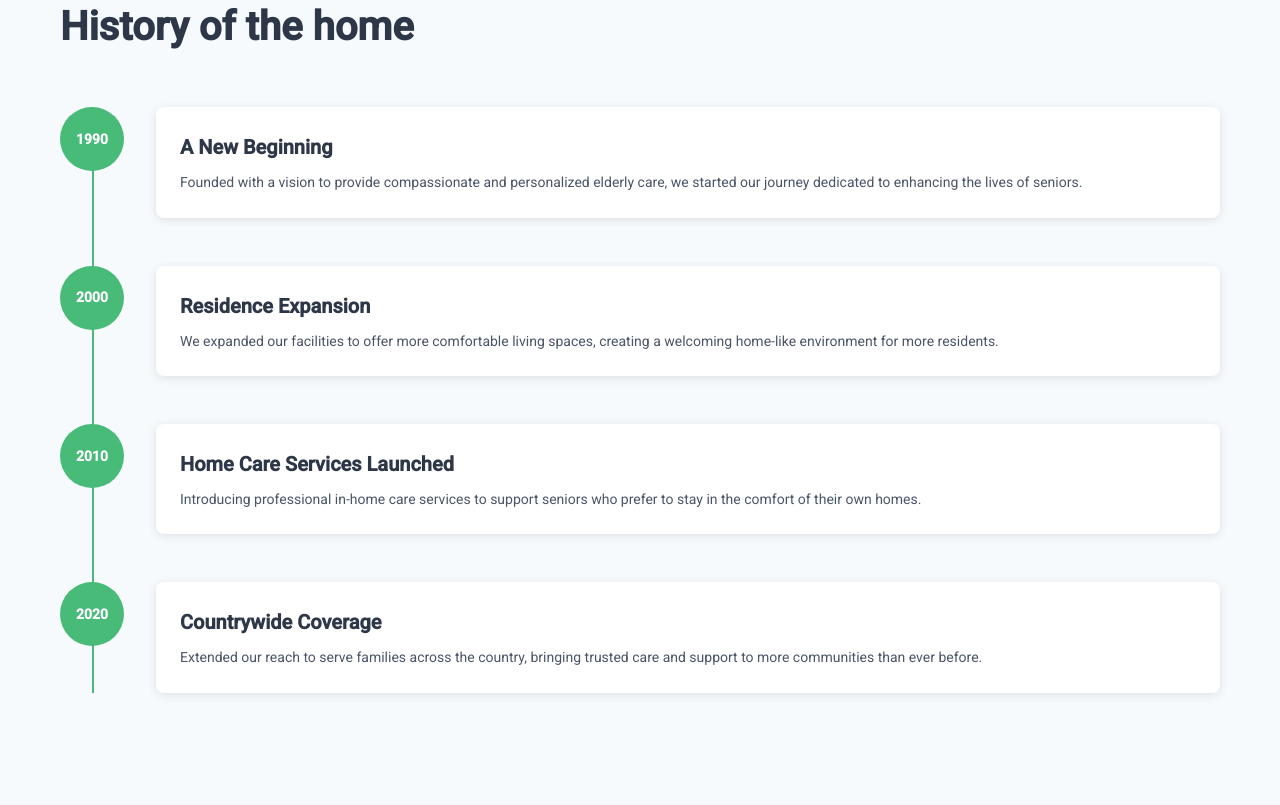
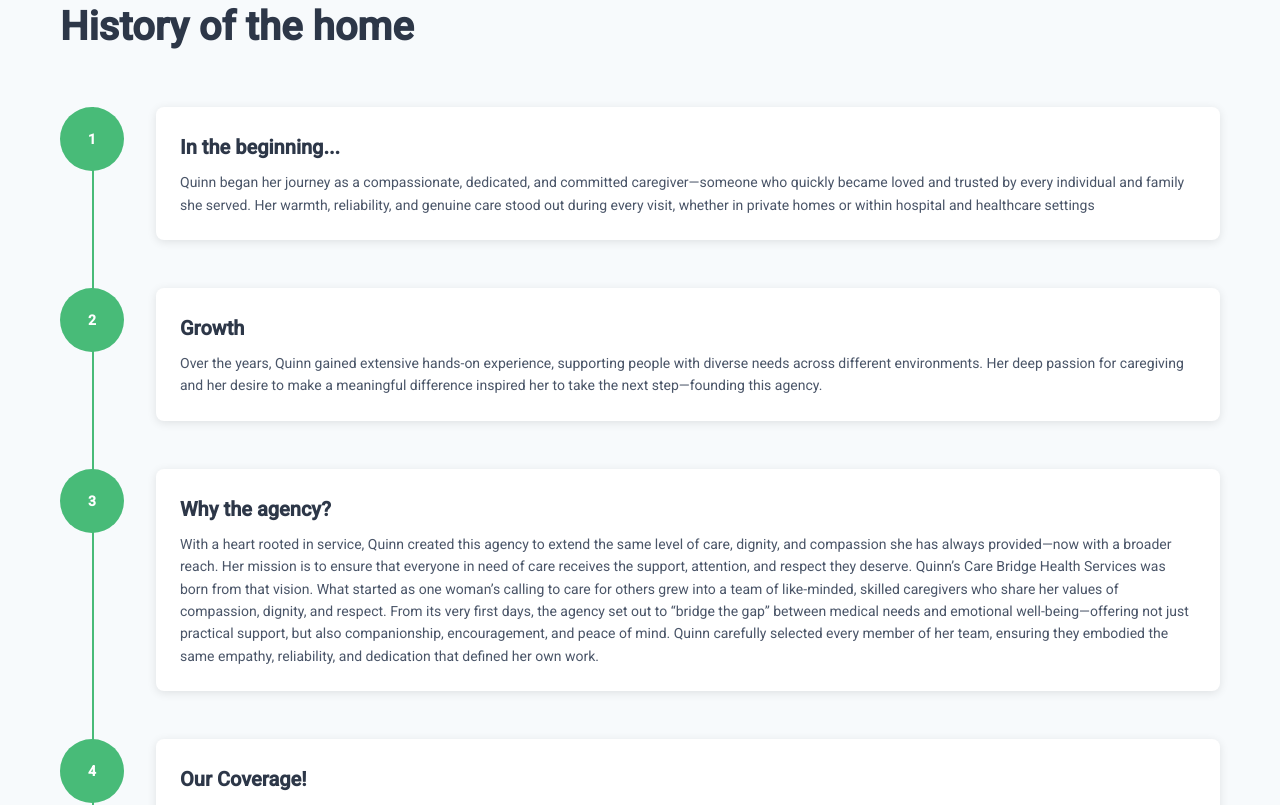
Before and after one commit to Zeph180/CareTaker, an Angular app: page /about in a window 1280 px wide. Shown: the part 1000-1805 px from the top of the page. Built offline with nearby package versions, Linux system fonts and the light colour scheme.

Commit message:
Add abouty conetent

```diff
--- a/src/app/about/about.html
+++ b/src/app/about/about.html
@@ -28,7 +28,7 @@
     </div>
   </section>
 
-  <!-- History Timeline -->
+  <!-- History Timeline-->
   <section class="timeline-section">
     <div class="container">
       <h2 class="section-title">History of the home</h2>
@@ -44,7 +44,7 @@
     </div>
   </section>
 
-  <!-- Care Givers -->
+<!--   Care Givers
   <section class="caregivers-section">
     <div class="container">
       <h2 class="section-title centered">Meet Our Care Givers</h2>
@@ -61,5 +61,5 @@
         }
       </div>
     </div>
-  </section>
+  </section>-->
 </main>
--- a/src/app/about/about.ts
+++ b/src/app/about/about.ts
@@ -13,24 +13,35 @@ import {CommonModule, NgOptimizedImage} from '@angular/common';
 export class About {
   timeline = [
     {
-      year: 1990,
-      title: 'A New Beginning',
-      description: 'Founded with a vision to provide compassionate and personalized elderly care, we started our journey dedicated to enhancing the lives of seniors.'
+      year: 1,
+      title: 'In the beginning...',
+      description: 'Quinn began her journey as a compassionate, dedicated, and committed caregiver—someone who quickly became ' +
+        'loved and trusted by every individual and family she served. Her warmth, reliability, and genuine care stood out during ' +
+        'every visit, whether in private homes or within hospital and healthcare settings'
     },
     {
-      year: 2000,
-      title: 'Residence Expansion',
-      description: 'We expanded our facilities to offer more comfortable living spaces, creating a welcoming home-like environment for more residents.'
+      year: 2,
+      title: 'Growth',
+      description: 'Over the years, Quinn gained extensive hands-on experience, supporting people with diverse needs across different' +
+        ' environments. Her deep passion for caregiving and her desire to make a meaningful difference inspired her to take the next step—founding this agency.'
     },
     {
-      year: 2010,
-      title: 'Home Care Services Launched',
-      description: 'Introducing professional in-home care services to support seniors who prefer to stay in the comfort of their own homes.'
+      year: 3,
+      title: 'Why the agency?',
+      description: 'With a heart rooted in service, Quinn created this agency to extend the same level of care, dignity, and compassion ' +
+        'she has always provided—now with a broader reach. Her mission is to ensure that everyone in need of care receives the support, ' +
+        'attention, and respect they deserve. Quinn’s Care Bridge Health Services was born from that vision. What started as one woman’s ' +
+        'calling to care for others grew into a team of like-minded, skilled caregivers who share her values of compassion, dignity, and respect.\n' +
+        'From its very first days, the agency set out to “bridge the gap” between medical needs and emotional well-being—offering not just practical ' +
+        'support, but also companionship, encouragement, and peace of mind. Quinn carefully selected every member of her team, ensuring they embodied ' +
+        'the same empathy, reliability, and dedication that defined her own work.\n'
     },
     {
-      year: 2020,
-      title: 'Countrywide Coverage',
-      description: 'Extended our reach to serve families across the country, bringing trusted care and support to more communities than ever before.'
+      year: 4,
+      title: 'Our Coverage!',
+      description: 'Today, Quinn’s Care Bridge Health Services serves individuals and families across the community, ' +
+        'delivering personalized care that meets each client’s unique needs. Guided by Quinn’s original promise—to treat' +
+        ' every person like family—the agency continues to touch lives, one heartfelt connection at a time.'
     }
   ];
 
--- a/src/app/contact/contacts.html
+++ b/src/app/contact/contacts.html
@@ -30,7 +30,7 @@
                 </div>
                 <div class="contact-text">
                   <h4>Phone</h4>
-                  <p>(555) 123-4567</p>
+                  <p>(857) 2785928</p>
                 </div>
               </div>
 
@@ -40,19 +40,19 @@
                 </div>
                 <div class="contact-text">
                   <h4>Email</h4>
-                  <p>infocarehome.com</p>
+                  <p>{{'gphillis4@gmail.com'}}</p>
                 </div>
               </div>
 
-              <div class="contact-info-item">
-                <div class="contact-icon">
-                  <i class="fa fa-map-marker" aria-hidden="true"></i>
-                </div>
-                <div class="contact-text">
-                  <h4>Address</h4>
-                  <p>123 Care Street<br>Health City, HC 12345</p>
-                </div>
-              </div>
+<!--              <div class="contact-info-item">-->
+<!--                <div class="contact-icon">-->
+<!--                  <i class="fa fa-map-marker" aria-hidden="true"></i>-->
+<!--                </div>-->
+<!--                <div class="contact-text">-->
+<!--                  <h4>Address</h4>-->
+<!--                  <p>123 Care Street Health City, HC 12345</p>-->
+<!--                </div>-->
+<!--              </div>-->
             </div>
           </div>
         </div>
--- a/src/app/header/header.ts
+++ b/src/app/header/header.ts
@@ -20,7 +20,7 @@ export class Header {
     { label: 'Home', route: '/', active: true },
     { label: 'About Us', route: '/about' },
     { label: 'Services', route: '/services' },
-    { label: 'Amenities', route: '/amenities' },
+    // { label: 'Amenities', route: '/amenities' },
     { label: 'Contact Us', route: '/contact-us' }
   ];
 
--- a/src/app/home/home.html
+++ b/src/app/home/home.html
@@ -31,7 +31,7 @@
     <div class="container">
       <div class="hero-content">
         <h1 class="hero-title">Comfort & Care, Just Like Home</h1>
-        <p class="hero-subtitle">Where compassion, dignity, and safety come first for your loved ones.</p>
+        <p class="hero-subtitle">Connecting people with Care</p>
         <button class="hero-btn">Get Started</button>
       </div>
     </div>
```
